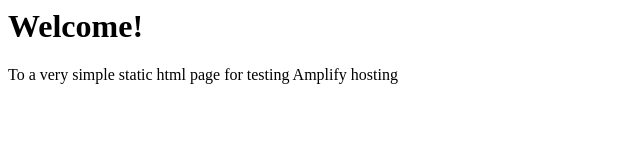
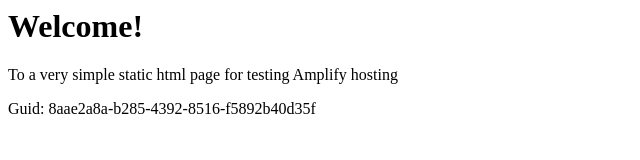
Before and after one commit to aws-aemilia-cmh/Github-PR-Commit-Integration-Test-DoNotTouch-Gith-P5X5MO5I-v1-prod-us-east-2, a website: page src/index.html in a window 1280 px wide. Shown: the whole page, without its empty margins (0-640 px from the left). Drawn offline with Linux system fonts and the light colour scheme.

Commit message:
commit from integ tests

```diff
--- a/src/index.html
+++ b/src/index.html
@@ -1,3 +1,5 @@
+
+
 <html lang="en">
 
 <head>
@@ -10,6 +12,6 @@
 <body>
     <h1>Welcome!</h1>
     <p>To a very simple static html page for testing Amplify hosting</p>
-</body>
+    <p>Guid: 8aae2a8a-b285-4392-8516-f5892b40d35f</p></body>
 
 </html>
```
